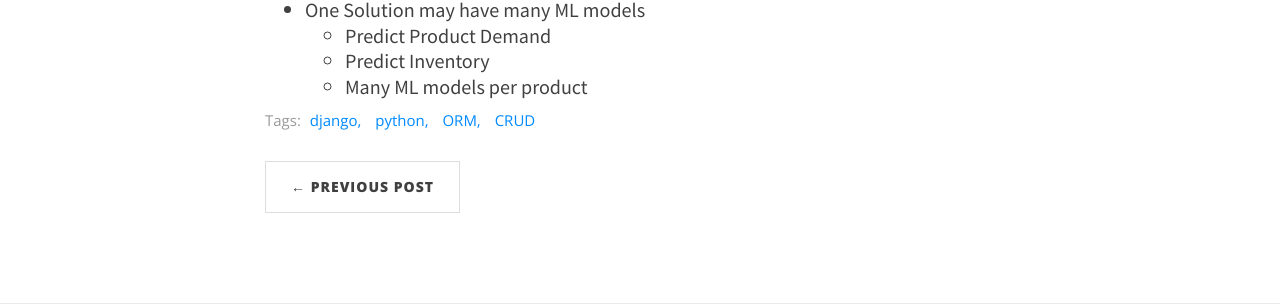
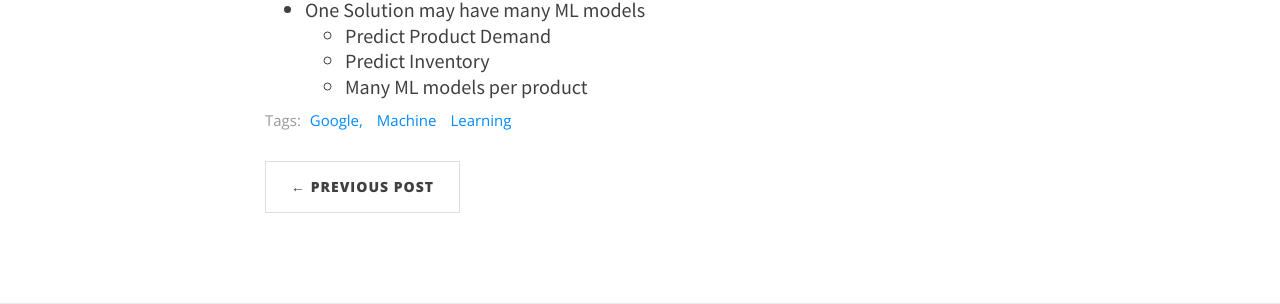
Before and after one commit to DongChanS/AutumnSky92.github.io, a Jekyll site: the page built from _posts/2019-04-18-How_Google_does Machine_Learning.md, in a window 1280 px wide and 900 px high, scrolled down 1285 px. Shown: the part 363-667 px from the top of the window. Built offline with Jekyll 4.4.1, drawn with Linux system fonts in a browser that asks for light colours; nearby versions of some CDN libraries.

Commit message:
내용 수정

```diff
--- a/_posts/2019-04-18-How_Google_does Machine_Learning.md
+++ b/_posts/2019-04-18-How_Google_does Machine_Learning.md
@@ -2,7 +2,7 @@
 layout: post
 title: Introduction to specialization
 subtitle: Introduces the specialization and the Google experts who will be teaching it.
-tags: django, python, ORM, CRUD
+tags: Google, Machine Learning
 comments: true
 ---
 > Goal : Use machine learning to transform the way you do business
```
